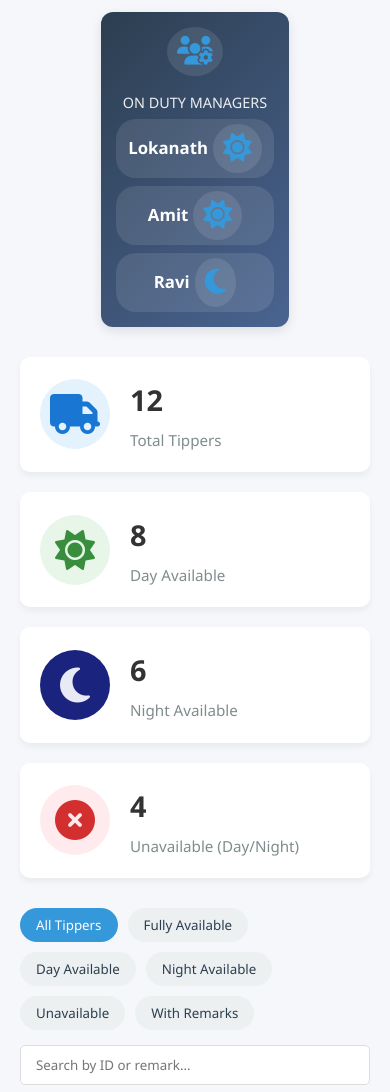
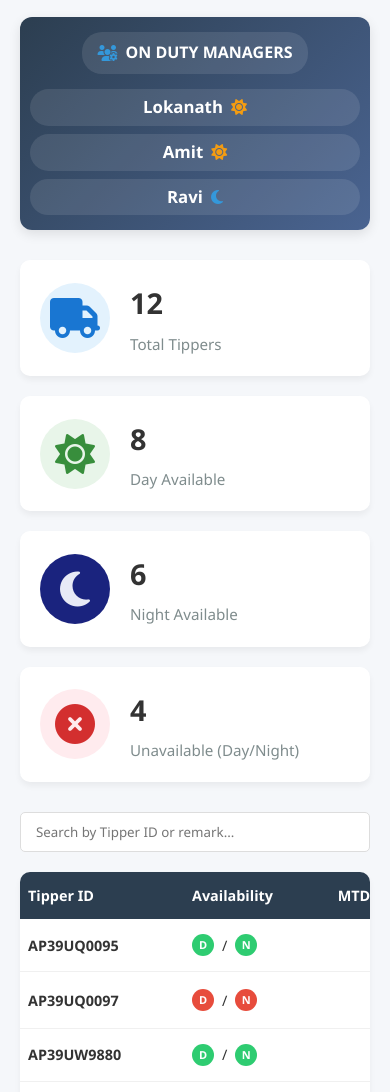
Before and after one commit to bimal-bp/Tipper-avialable, a plain HTML site: page index.html in a window 390 px wide. Shown: the part 148-1240 px from the top of the page. Drawn offline with Linux system fonts and the light colour scheme.

Commit message:
Update index.html

```diff
--- a/index.html
+++ b/index.html
@@ -31,7 +31,7 @@
         }
 
         .header-content {
-            margin-bottom: 15px;
+            margin-bottom: 20px;
         }
 
         h1 {
@@ -44,61 +44,60 @@
             color: #3498db;
             font-size: 1.1rem;
             font-weight: 500;
-            margin-bottom: 5px;
+            margin-bottom: 15px;
         }
 
-        .shift-managers-container {
+        .managers-row {
             display: flex;
             justify-content: center;
-            margin-bottom: 30px;
-        }
-
-        .shift-managers {
-            display: flex;
+            align-items: center;
             background: linear-gradient(135deg, #2c3e50, #4a6491);
             color: white;
             border-radius: 12px;
-            padding: 15px 25px;
+            padding: 15px;
             box-shadow: 0 4px 12px rgba(0, 0, 0, 0.1);
-            align-items: center;
-            gap: 25px;
-            min-width: 500px;
-            max-width: 700px;
+            margin: 0 auto;
+            max-width: 600px;
         }
 
-        .shift-managers i {
-            font-size: 1.8rem;
-            color: #3498db;
+        .managers-label {
+            font-weight: 600;
+            font-size: 1rem;
+            margin-right: 15px;
+            display: flex;
+            align-items: center;
+            gap: 8px;
             background: rgba(255, 255, 255, 0.1);
-            padding: 10px;
-            border-radius: 50%;
+            padding: 8px 15px;
+            border-radius: 20px;
         }
 
-        .shift-managers-content {
-            flex: 1;
+        .managers-label i {
+            color: #3498db;
         }
 
-        .shift-managers-title {
-            font-size: 0.9rem;
-            opacity: 0.9;
-            margin-bottom: 5px;
-            font-weight: 500;
-        }
-
-        .shift-managers-list {
+        .managers-list {
             display: flex;
-            gap: 15px;
-            font-size: 1.05rem;
-            font-weight: 600;
+            gap: 20px;
+            flex-wrap: wrap;
+            justify-content: center;
+            flex: 1;
         }
 
         .manager-item {
             display: flex;
             align-items: center;
-            gap: 5px;
-            padding: 5px 12px;
+            gap: 8px;
+            padding: 6px 15px;
             background: rgba(255, 255, 255, 0.1);
             border-radius: 20px;
+            min-width: 120px;
+            justify-content: center;
+        }
+
+        .manager-name {
+            font-weight: 600;
+            font-size: 1.05rem;
         }
 
         .day-shift {
@@ -153,46 +152,13 @@
             font-size: 0.95rem;
         }
 
-        .controls {
-            display: flex;
-            justify-content: space-between;
-            align-items: center;
-            margin-bottom: 20px;
-            flex-wrap: wrap;
-            gap: 15px;
-        }
-
-        .filter-options {
-            display: flex;
-            gap: 10px;
-            flex-wrap: wrap;
-        }
-
-        .filter-btn {
-            padding: 8px 16px;
-            border: none;
-            border-radius: 20px;
-            background: #ecf0f1;
-            color: #2c3e50;
-            cursor: pointer;
-            font-weight: 500;
-            transition: all 0.3s;
-        }
-
-        .filter-btn.active {
-            background: #3498db;
-            color: white;
-        }
-
-        .filter-btn:hover:not(.active) {
-            background: #d5dbdb;
-        }
-
         .search-box {
             padding: 10px 15px;
             border: 1px solid #ddd;
             border-radius: 5px;
-            width: 250px;
+            width: 300px;
+            margin: 0 auto 20px;
+            display: block;
         }
 
         .table-container {
@@ -344,17 +310,6 @@
             }
         }
 
-        @media (max-width: 992px) {
-            .controls {
-                flex-direction: column;
-                align-items: flex-start;
-            }
-
-            .search-box {
-                width: 100%;
-            }
-        }
-
         @media (max-width: 768px) {
             .dashboard-stats {
                 grid-template-columns: 1fr 1fr;
@@ -365,21 +320,28 @@
                 font-size: 0.9rem;
             }
 
-            .shift-managers {
-                min-width: auto;
+            .managers-row {
                 flex-direction: column;
-                gap: 15px;
-                padding: 15px;
+                gap: 10px;
+                padding: 15px 10px;
             }
 
-            .shift-managers-list {
-                flex-direction: column;
-                gap: 8px;
-                width: 100%;
+            .managers-label {
+                margin-right: 0;
+                margin-bottom: 5px;
+            }
+
+            .managers-list {
+                gap: 10px;
             }
 
             .manager-item {
-                justify-content: center;
+                min-width: 100px;
+                padding: 5px 10px;
+            }
+
+            .search-box {
+                width: 100%;
             }
         }
 
@@ -390,6 +352,17 @@
 
             h1 {
                 font-size: 1.8rem;
+            }
+
+            .managers-list {
+                flex-direction: column;
+                gap: 8px;
+                width: 100%;
+            }
+
+            .manager-item {
+                width: 100%;
+                min-width: auto;
             }
         }
     </style>
@@ -402,25 +375,23 @@
                 <div class="date-display" id="currentDate"></div>
             </div>
 
-            <div class="shift-managers-container">
-                <div class="shift-managers">
+            <div class="managers-row">
+                <div class="managers-label">
                     <i class="fas fa-users-cog"></i>
-                    <div class="shift-managers-content">
-                        <div class="shift-managers-title">ON DUTY MANAGERS</div>
-                        <div class="shift-managers-list">
+                    ON DUTY MANAGERS
+                </div>
+                <div class="managers-list">
                     <div class="manager-item">
-                                <span>Lokanath</span>
+                        <span class="manager-name">Lokanath</span>
                         <i class="fas fa-sun day-shift"></i>
                     </div>
                     <div class="manager-item">
-                                <span>Amit</span>
+                        <span class="manager-name">Amit</span>
                         <i class="fas fa-sun day-shift"></i>
                     </div>
                     <div class="manager-item">
-                                <span>Ravi</span>
+                        <span class="manager-name">Ravi</span>
                         <i class="fas fa-moon night-shift"></i>
-                            </div>
-                        </div>
                     </div>
                 </div>
             </div>
@@ -468,17 +439,7 @@
             </div>
         </div>
 
-        <div class="controls">
-            <div class="filter-options">
-                <button class="filter-btn active" data-filter="all">All Tippers</button>
-                <button class="filter-btn" data-filter="fully-available">Fully Available</button>
-                <button class="filter-btn" data-filter="day-available">Day Available</button>
-                <button class="filter-btn" data-filter="night-available">Night Available</button>
-                <button class="filter-btn" data-filter="unavailable">Unavailable</button>
-                <button class="filter-btn" data-filter="with-remark">With Remarks</button>
-            </div>
-            <input type="text" class="search-box" id="searchInput" placeholder="Search by ID or remark...">
-        </div>
+        <input type="text" class="search-box" id="searchInput" placeholder="Search by Tipper ID or remark...">
 
         <div class="table-container">
             <table id="tippersTable">
@@ -500,7 +461,7 @@
 
         <div class="footer">
             <p>Dashboard updated in real-time | Last updated: <span id="currentTime"></span></p>
-            <p>Use filters to view specific availability statuses | Hover over remarks for details</p>
+            <p>Hover over remarks for details</p>
         </div>
     </div>
 
@@ -523,7 +484,6 @@
 
         // DOM elements
         const tableBody = document.getElementById('tableBody');
-        const filterButtons = document.querySelectorAll('.filter-btn');
         const searchInput = document.getElementById('searchInput');
         const currentTimeElement = document.getElementById('currentTime');
         const currentDateElement = document.getElementById('currentDate');
@@ -587,17 +547,10 @@
         }
 
         // Render table rows
-        function renderTable(filter = 'all', searchTerm = '') {
+        function renderTable(searchTerm = '') {
             tableBody.innerHTML = '';
 
             const filteredTippers = tippers.filter(tipper => {
-                // Apply filter
-                if (filter === 'day-available' && !tipper.dayAvailable) return false;
-                if (filter === 'night-available' && !tipper.nightAvailable) return false;
-                if (filter === 'fully-available' && !(tipper.dayAvailable && tipper.nightAvailable)) return false;
-                if (filter === 'unavailable' && (tipper.dayAvailable || tipper.nightAvailable)) return false;
-                if (filter === 'with-remark' && !tipper.dayAbsentRemark && !tipper.nightAbsentRemark) return false;
-
                 // Apply search
                 if (searchTerm) {
                     const term = searchTerm.toLowerCase();
@@ -664,29 +617,9 @@
 
         // Initialize event listeners
         function initEventListeners() {
-            // Filter button click events
-            filterButtons.forEach(button => {
-                button.addEventListener('click', function() {
-                    // Remove active class from all buttons
-                    filterButtons.forEach(btn => btn.classList.remove('active'));
-
-                    // Add active class to clicked button
-                    this.classList.add('active');
-
-                    // Get filter type
-                    const filter = this.getAttribute('data-filter');
-
-                    // Render table with selected filter
-                    renderTable(filter, searchInput.value);
-                });
-            });
-
             // Search input event
             searchInput.addEventListener('input', function() {
-                const activeFilter = document.querySelector('.filter-btn.active');
-                const filter = activeFilter ? activeFilter.getAttribute('data-filter') : 'all';
-
-                renderTable(filter, this.value);
+                renderTable(this.value);
             });
         }
 
```
Lines whose indentation alone changed are shown as unchanged.
